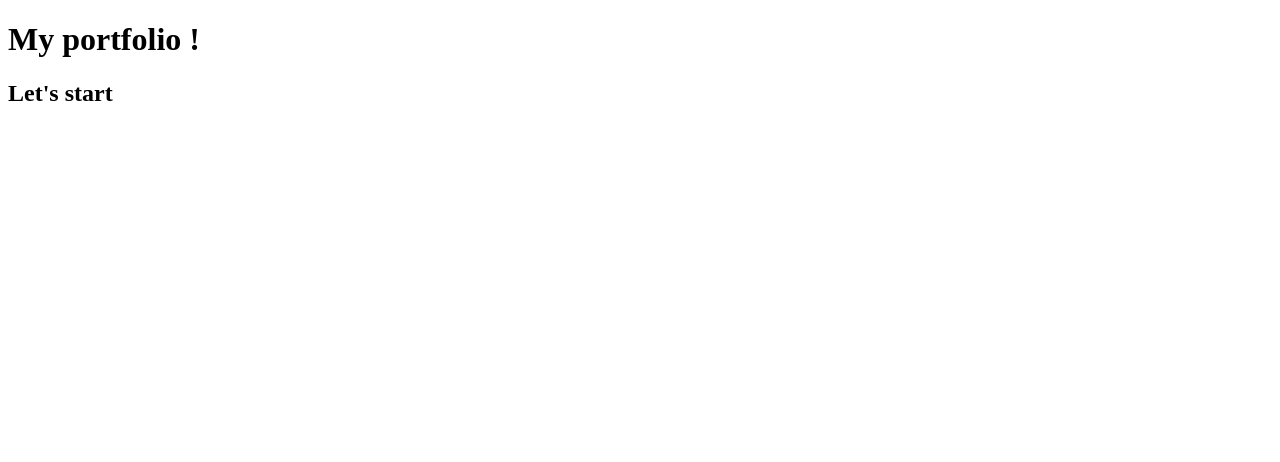
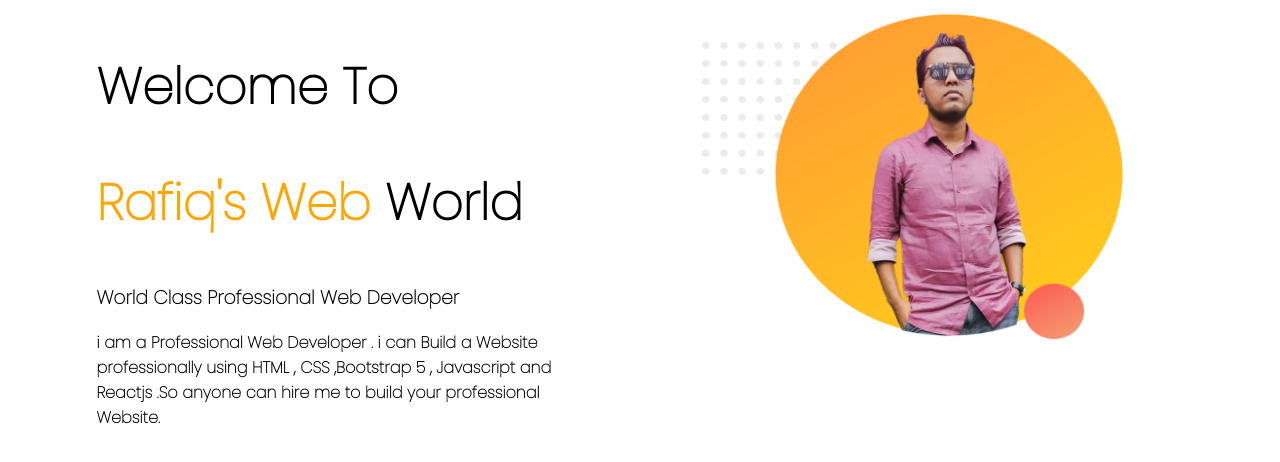
Before and after one commit to rafiq204/web-portfolio, a plain HTML site: page index.html in a window 1280 px wide. Drawn offline with Linux system fonts and the light colour scheme.

Commit message:
added top part

```diff
--- a/index.html
+++ b/index.html
@@ -5,9 +5,23 @@
     <meta http-equiv="X-UA-Compatible" content="IE=edge">
     <meta name="viewport" content="width=device-width, initial-scale=1.0">
     <title>portfolio</title>
+    <!-- google font -->
+    <link href="https://fonts.googleapis.com/css2?family=Poppins:wght@100&display=swap" rel="stylesheet">
+    <link rel="stylesheet" href="style.css">
 </head>
 <body>
-    <h1>My portfolio !</h1>
-    <h2>Let's start</h2>
+    <section>
+        <div class="half-width">
+            <h1>Welcome To</h1>
+            <h1> <span class="name-highlight">Rafiq's Web</span>  World</h1>
+            <h3>World Class Professional Web Developer</h3>
+            <p>i am a Professional Web Developer . i can Build a Website professionally using HTML , CSS ,Bootstrap 5 , Javascript and Reactjs .So anyone can hire me to build your professional Website.</p>
+        </div>
+        <div class="half-width">
+            <img src="images/profile1.png" alt="">
+        </div>
+    </section>
+
+
 </body>
 </html>
--- /dev/null
+++ b/style.css
@@ -0,0 +1,23 @@
+body{
+    font-family: 'Poppins', sans-serif;
+}
+p{
+    font-weight: bold;
+}
+
+
+h1{
+    font-size: 50px;
+}
+.name-highlight{
+    color: orange;
+}
+.half-width{
+    width: 40%;
+    float: left;
+    margin-left: 5%;
+    padding-left:2% ;
+}
+.half-width img{
+    width: 100%;
+}
```
Also changed, not shown: image/8A1hEGoSKScYXHztJbEGMaBMAtr.jpg (added), image/IMG20200530174149.jpg (added), image/IMG_20181221_115204_741.jpg (added), image/IMG_20191202_192028.jpg (added), image/IMG_20191203_142006.jpg (added), image/IMG_20191205_184115.jpg (added), image/IMG_20211020_120715.jpg (added), images/profile1.png (added), 2 other files.
